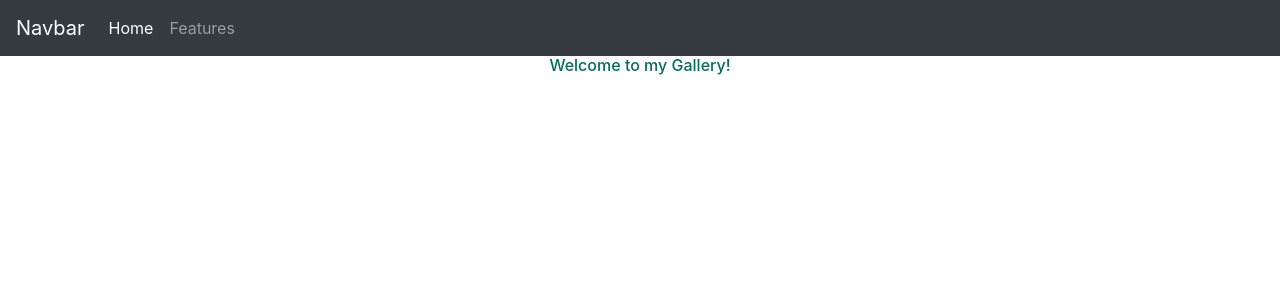
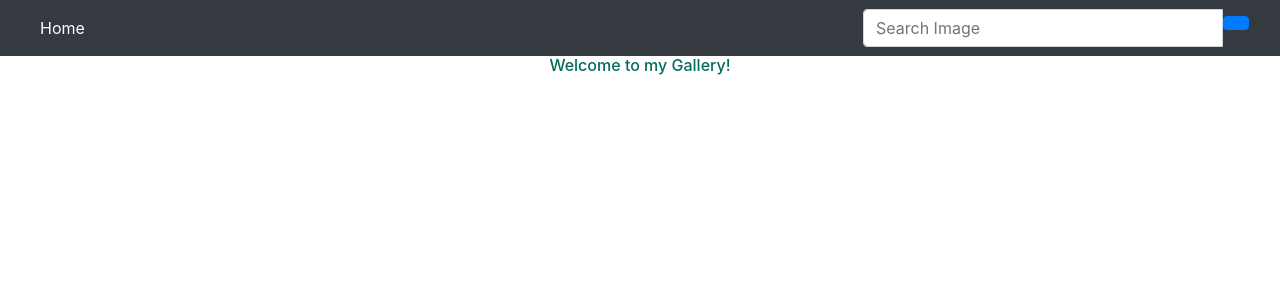
Before and after one commit to wanjiiru/Gallery, a Django app: page / in a window 1280 px wide. Shown: the top 300 px of the page. Run offline with Django 3.2, Linux system fonts and the light colour scheme; data that the repository does not hold is empty; some libraries are stand-ins or nearby versions.

Commit message:
add serach template and view

```diff
--- a/collection/models.py
+++ b/collection/models.py
@@ -12,13 +12,10 @@ class Image(models.Model):
 
 
     @classmethod
-    def save_image(cls):
-        image = cls.objects.all()
-        return image
+    def get_all_images(cls):
+        images = cls.objects.all()
+        return images
 
-
-    def __str__(self):
-        return self.name
 
 
     def delete_image(self):
@@ -26,8 +23,8 @@ class Image(models.Model):
 
 
     @classmethod
-    def get_image_by_id(cls,id):
-        image = cls.objects.filter(id=id).all()
+    def get_image_by_id(cls,image_id):
+        image = cls.objects.filter(image_id= id).all()
         return image
 
     @classmethod
@@ -39,6 +36,9 @@ class Image(models.Model):
     def get_image_by_location(cls,location):
         images = cls.objects.filter(image_location__location_name__icontains=location).all()
         return images
+
+    def __str__(self):
+        return self.name
 
 
 class Location(models.Model):
--- a/collection/templates/navbar.html
+++ b/collection/templates/navbar.html
@@ -1,12 +1,30 @@
 <nav class="navbar navbar-expand-lg navbar-dark bg-dark">
-    <a class="navbar-brand" href="#">Navbar</a>
+    <a class="navbar-brand" href="#"></a>
     <button class="navbar-toggler" type="button" data-toggle="collapse" data-target="#navbarNavAltMarkup" aria-controls="navbarNavAltMarkup" aria-expanded="false" aria-label="Toggle navigation">
       <span class="navbar-toggler-icon"></span>
     </button>
     <div class="collapse navbar-collapse  justify-content-between align-items-center w-100" id="navbarNavAltMarkup">
       <div class="navbar-nav">
-        <a class="nav-item nav-link active" href="#">Home <span class="sr-only">(current)</span></a>
-        <a class="nav-item nav-link" href="#">Features</a>
+        <a class="nav-item nav-link active" href="/">Home <span class="sr-only">(current)</span></a>
+        <a class="nav-item nav-link" href="#"></a>
       </div>
     </div>
+
+    <!-- Adding a search form  -->
+    <div class="col-sm-4 col-md-4 navbar-right">
+
+      <form class="navbar-form" role="search" action="{% url 'searchImage' %}">
+
+        <div class="input-group">
+          <input type="text" class="form-control" placeholder="Search Image" name="search_image">
+          <div class="input-group-btn">
+            <button class="btn btn-primary" type="submit"><i class="glyphicon glyphicon-search"></i></button>
+          </div>
+        </div>
+
+      </form>
+    </div>
+    <!-- search form end -->
+
+
   </nav>
--- a/collection/templates/welcome.html
+++ b/collection/templates/welcome.html
@@ -5,41 +5,39 @@
  <h3>Welcome to my Gallery!</h3>
 
 
- {% for images in image %}
-
+ {% for image in images %}
  <div class="container">
-    <div class="card" style="width: 30rem;">
-            <h3 class="card-title">{{images.name}}</h3>
-            <img class="card-img-top" src="{{images.pic.url}}" alt="Card image cap">
+    <div class="card" style="width: 25rem;">
+            <h3 class="card-title">{{image.name}}</h3>
+            <img class="card-img-top" src="{{image.pic.url}}" alt="Card image cap">
 <!-- Button trigger modal -->
-<button type="button" class="btn btn-info" data-toggle="modal" data-target="#exampleModalCenter">
+<button type="button" class="btn btn-info" data-toggle="modal" data-target="#{{image.id}}">
   View Image details
 </button>
 
 <!-- Modal -->
-<div class="modal fade" id="exampleModalCenter" tabindex="-1" role="dialog" aria-labelledby="exampleModalCenterTitle" aria-hidden="true">
+<div class="modal fade" id="{{image.id}}" tabindex="-1" role="dialog" aria-labelledby="exampleModalCenterTitle" aria-hidden="true">
   <div class="modal-dialog modal-dialog-centered" role="document">
     <div class="modal-content">
       <div class="modal-header">
-        <h5 class="modal-title" id="exampleModalLongTitle">{{images.name}}</h5>
+        <h3 class="modal-title text-center" id="exampleModalLongTitle"> {{image.name}}</h3>
         <button type="button" class="close" data-dismiss="modal" aria-label="Close">
           <span aria-hidden="true">&times;</span>
         </button>
       </div>
-      <div class="modal-body">
-          <p class="card-text">{{images.description}}.</p>
-          <p class="card-text">{{images.image_location}}</p>
-          <p class="card-text">{{images.image_category}}</p>
+      <div class="modal-body text-center">
+          <p class="card-text">{{image.description}}.</p>
+          <p class="card-text"> Location taken : {{image.image_location}}</p>
+          <p class="card-text">Category : {{image.image_category}}</p>
+
       </div>
       <div class="modal-footer">
         <button type="button" class="btn btn-secondary" data-dismiss="modal">Close</button>
       </div>
     </div>
-  </div
-
+  </div>
 </div>
-
-
-
+</div>
+</div>
 {% endfor %}
 {% endblock %}
--- a/collection/urls.py
+++ b/collection/urls.py
@@ -5,6 +5,7 @@ from django.conf.urls.static import static
 
 urlpatterns = [
     url(r'^$', views.welcome, name='welcome'),
+    url(r'^search/',views.search_image,name='searchImage'),
 
 
 ]
--- a/collection/views.py
+++ b/collection/views.py
@@ -1,10 +1,25 @@
 from django.shortcuts import render
-from .models import Image
+from .models import Image, Category,Location
 
 # Create your views here.
 
 def welcome(request):
+    images = Image.get_all_images()
+    categories = Category.objects.all()
+    location = Location.objects.all()
+    return render(request,'welcome.html',{"images":images, 'categories':categories,'locations':location})
 
-    image = Image.save_image()
-    print(image)
-    return render(request,'welcome.html',{"image":image})
+
+def search_image(request):
+    categories = Category.objects.all()
+    locations = Location.objects.all()
+    if 'Image' in request.GET and request.GET['Image']:
+        search_term = request.GET.get('image-search')
+        found_results = Image.get_image_by_cat(search_category)
+        message = f'{search_term}'
+
+        return render(request, 'search.html',{'found_results':found_results,'message':message,'categories':categories,'locations':locations})
+
+
+    else:
+        return render(request,'search.html')
```
Also changed, not shown: collection/templates/search.html (added, +25 -0 lines), media/uploads/pexels-photo-225841.jpeg (added), media/uploads/pexels-photo-461198.jpeg (added).
